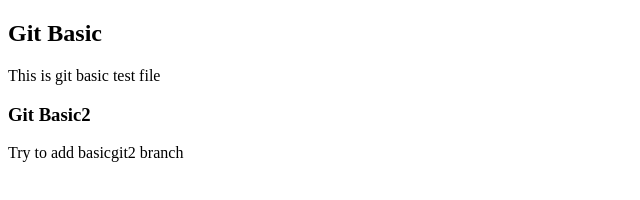
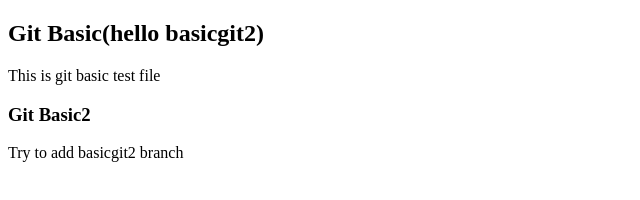
Before and after one commit to webdevmasum/Basic, a plain HTML site: page index.html in a window 1280 px wide. Shown: the whole page, without its empty margins (0-640 px from the left). Drawn offline with Linux system fonts and the light colour scheme.

Commit message:
basicgit2 also add hello

```diff
--- a/index.html
+++ b/index.html
@@ -6,7 +6,7 @@
     <title>Git Basic</title>
 </head>
 <body>
-    <h2>Git Basic</h2>
+    <h2>Git Basic(hello basicgit2)</h2>
     <p>This is git basic test file</p>
 
 
```
